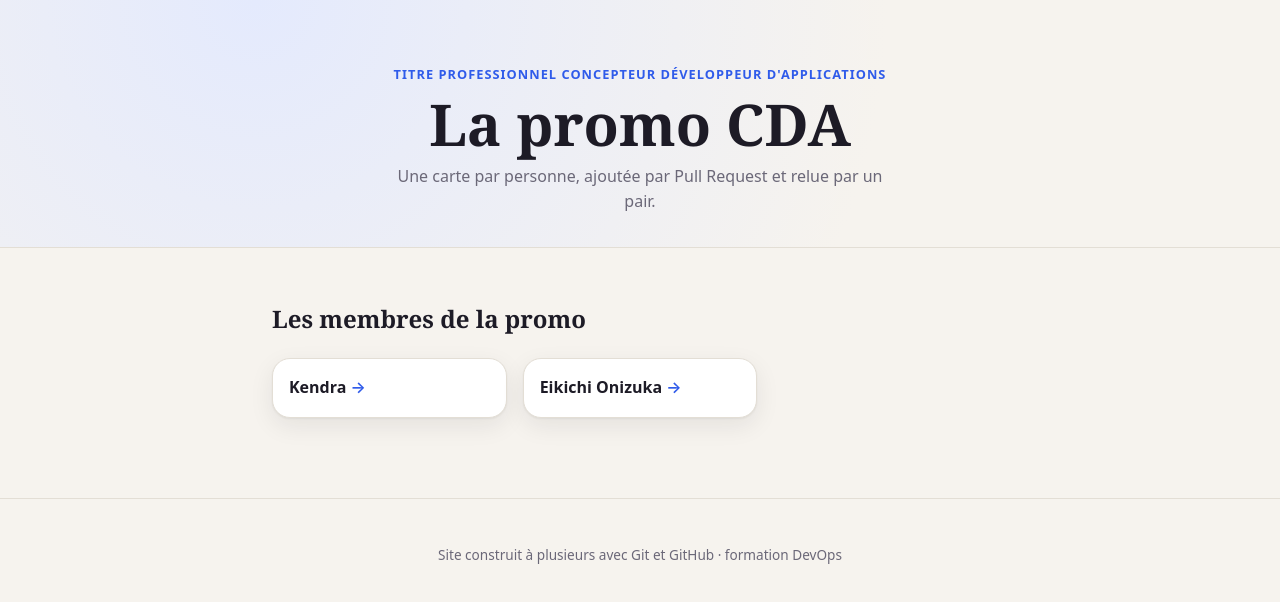
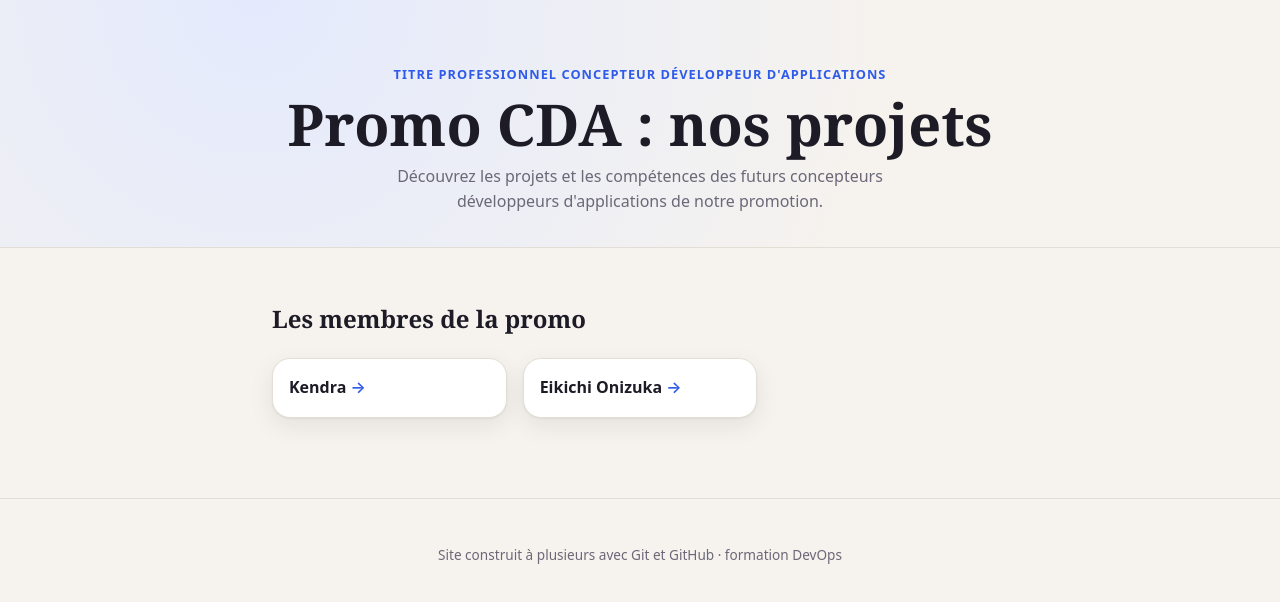
Before and after one commit to kendra55/site-promo, a plain HTML site: page index.html in a window 1280 px wide. Drawn offline with Linux system fonts and the light colour scheme.

Commit message:
feat(accueil): propose un titre centre sur les projets (#5)

```diff
--- a/index.html
+++ b/index.html
@@ -11,9 +11,10 @@
 			<p class="hero__kicker">
 				Titre professionnel Concepteur Développeur d'Applications
 			</p>
-			<h1 class="hero__title">La promo CDA</h1>
+			<h1 class="hero__title">Promo CDA : nos projets</h1>
 			<p class="hero__intro">
-				Une carte par personne, ajoutée par Pull Request et relue par un pair.
+				Découvrez les projets et les compétences des futurs concepteurs
+				développeurs d'applications de notre promotion.
 			</p>
 		</header>
 
@@ -21,8 +22,8 @@
 			<h2 class="section-title">Les membres de la promo</h2>
 
 			<ul class="promo">
-        <li><a href="cartes/kendra.html">Kendra</a></li>
-        <li><a href="cartes/mentor.html">Eikichi Onizuka</a></li>
+				<li><a href="cartes/kendra.html">Kendra</a></li>
+				<li><a href="cartes/mentor.html">Eikichi Onizuka</a></li>
 				<!-- chacun ajoute sa ligne ICI, juste au-dessus de ce commentaire -->
 			</ul>
 		</main>
```
